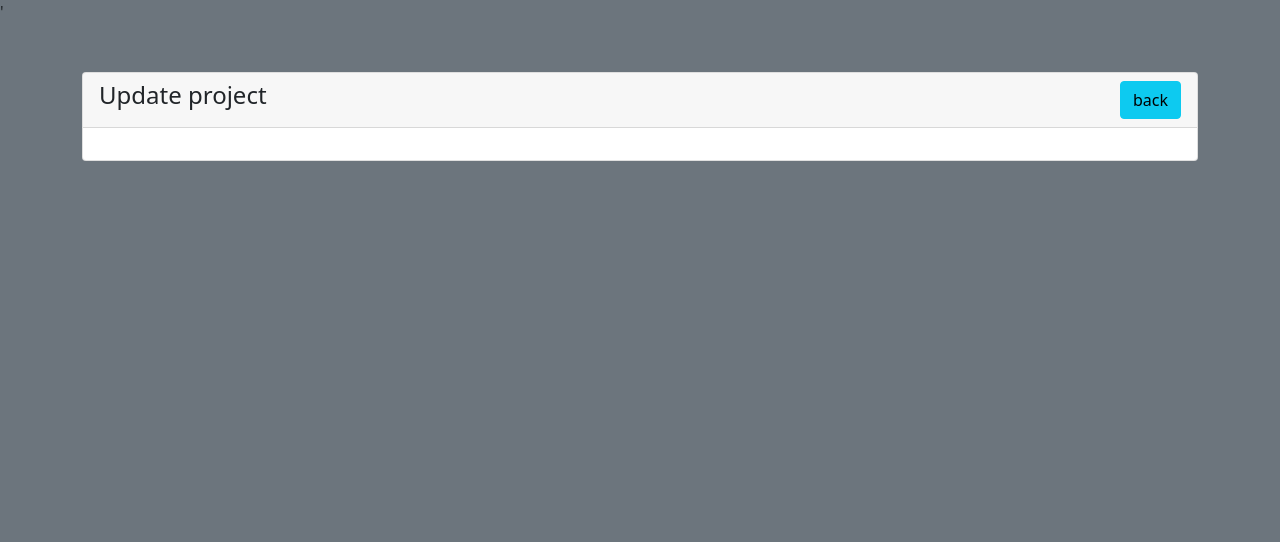
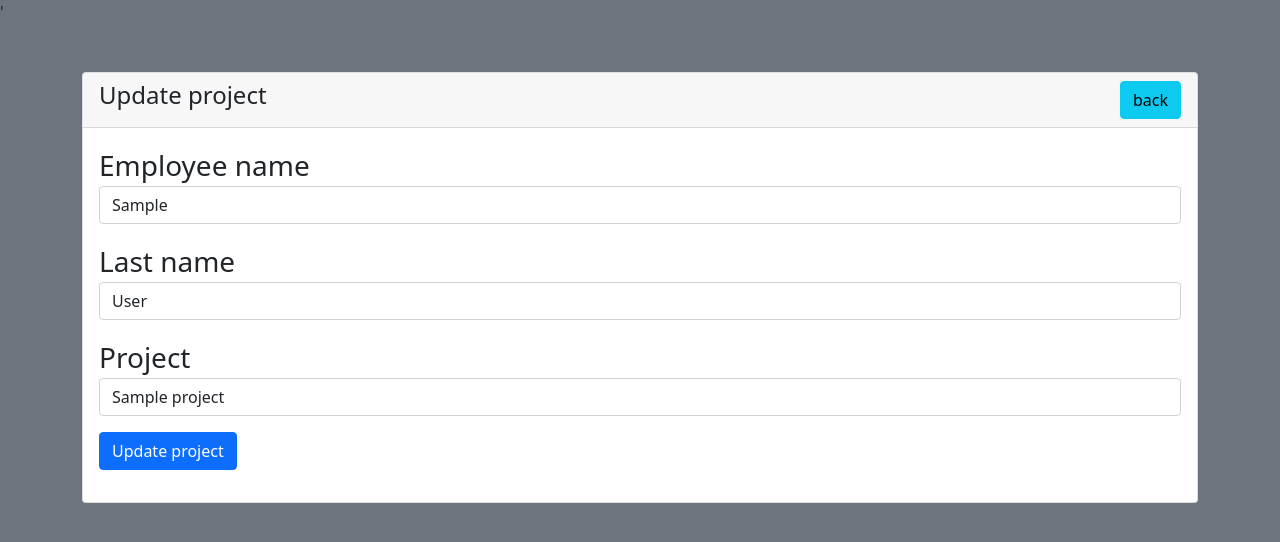
Before and after one commit to vyga81/Trecias-sprintas-CRUD, a PHP site: page /project_update.php?id=1 in a window 1280 px wide. Shown: the top 542 px of the page. Run offline with PHP 8.4, Linux system fonts and the light colour scheme; tables that the repository leaves empty or names only in its code hold one stand-in row (values such as "Sample post").

Commit message:
Fixed some minor bugs

```diff
--- a/message.php
+++ b/message.php
@@ -7,11 +7,11 @@ if (isset($_SESSION['message'])) :
     <button type='button' class='btn-close' data-bs-dismiss='alert' aria-label='Close'></button>
 </div>" -->
     <div class="alert alert-warning alert-dismissible fade show" role="alert">
-        <strong></strong> <?= $_SESSION['message']?>
+        <strong><?= $_SESSION['message'] ?></strong>
         <button type="button" class="btn-close" data-bs-dismiss="alert" aria-label="Close"></button>
     </div>
 
 <?php
-unset($_SESSION['message']);
+    unset($_SESSION['message']);
 endif;
 ?>
--- a/project_update.php
+++ b/project_update.php
@@ -26,38 +26,39 @@ require 'dbconfig.php';
                     </div>
                     <div class="card-body">
                         <?php
-                        if (isset($_GET['id']['Id'])) {
+                        //var_dump($_GET['id'] . $_GET['Id']);
+                        if (isset($_GET['id'])) {
                             //protecting from mysqli injection
-                            $row["id"] = mysqli_real_escape_string($conn, $_GET['id']);
-                            $row_project["Id"] = mysqli_real_escape_string($conn, $_GET['Id']);
+                            // $person_id = mysqli_real_escape_string($conn, $_GET['id']);
+                            $project_id = mysqli_real_escape_string($conn, $_GET['id']);
 
-                            $query = "SELECT * FROM people WHERE id='{$row["id"]}' ";
-                            $query_project = "SELECT * FROM projects WHERE Id='{$row_project["Id"]}' ";
+                            $query = "SELECT * FROM people WHERE Project_Id='{$project_id}' ";
+                            $query_project = "SELECT * FROM projects WHERE Id='{$project_id}' ";
 
                             $query_run = mysqli_query($conn, $query);
                             $query_run_project = mysqli_query($conn, $query_project);
 
-                            if (mysqli_num_rows($query_run) && (mysqli_num_rows($query_run_project))  > 0) {
+                            if (mysqli_num_rows($query_run_project) && (mysqli_num_rows($query_run_project))  > 0) {
 
                                 $employee = mysqli_fetch_array($query_run);
                                 $project = mysqli_fetch_array($query_run_project);
                         ?>
-                                <form action="index.php?id=<?= $row['id']; ?>" method="POST">
+                                <form action="index.php?id=<?= $project_id; ?>" method="POST">
 
-                                    <input type="hidden" name="id" value="<?= $row["id"]; ?>">
+                                    <input type="hidden" name="id" value="<?= $project_id; ?>">
                                     <div class="mb-3">
                                         <label class="fs-3">Employee name</label>
-                                        <p value="<?= $employee['first_name'] ?>" class="form-control"></p>
+                                        <p class="form-control"><?= $employee['first_name'] ?></p>
                                     </div>
 
                                     <form action="" method="POST">
                                         <div class="mb-3">
                                             <label class="fs-3">Last name</label>
-                                            <p type="text" name="last_name" value="<?= $employee['last_name'] ?>" class="form-control"></p>
+                                            <p type="text" name="last_name" class="form-control"><?= $employee['last_name'] ?></p>
                                         </div>
                                         <div class="mb-3">
                                             <label class="fs-3">Project</label>
-                                            <input type="text" name="project" value="<?= $project['project'] ?>" class="form-control">
+                                            <input type="text" name="project" value="<?= $project['project_name'] ?>" class="form-control">
                                         </div>
                                         <div class="mb-3">
                                             <button type="submit" name="update_project" class="btn btn-primary">Update project</button>
```
Also changed, not shown: index.php (+19 -0 lines), projects.php (+16 -9 lines).
